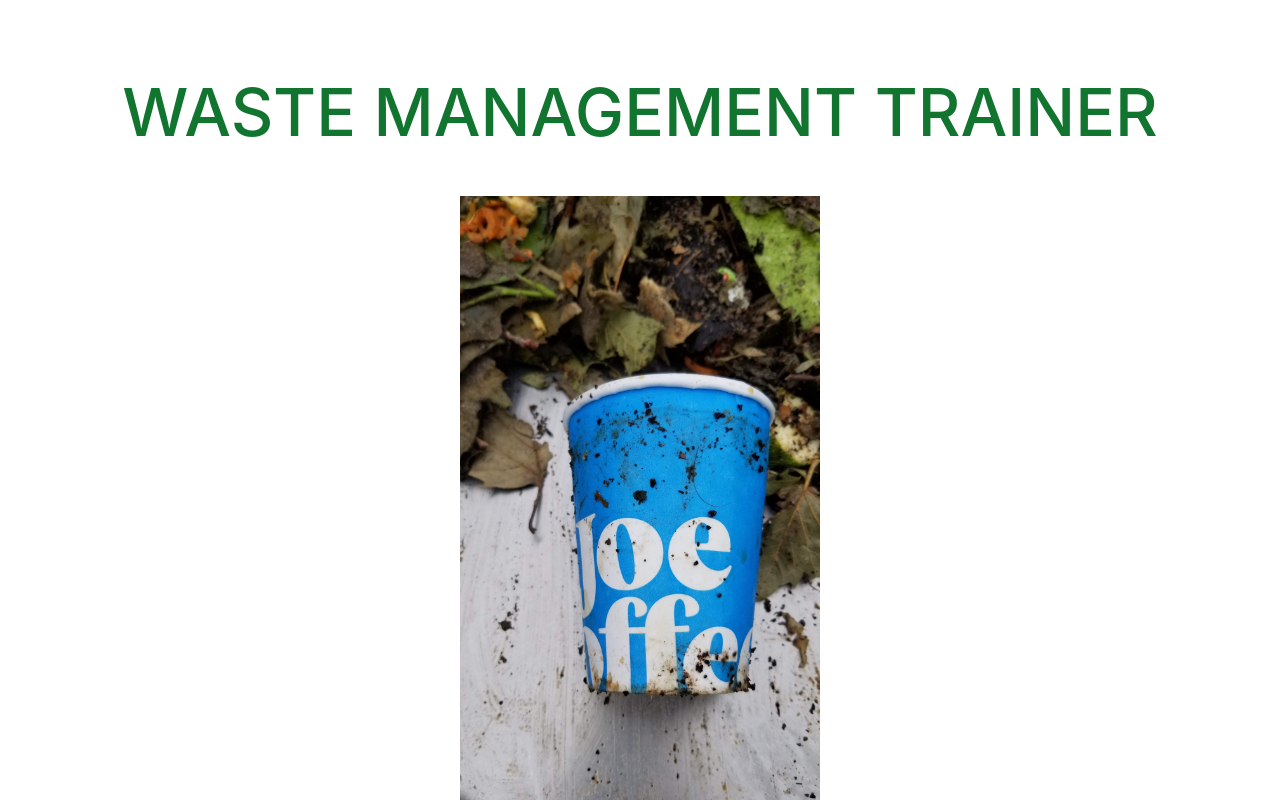
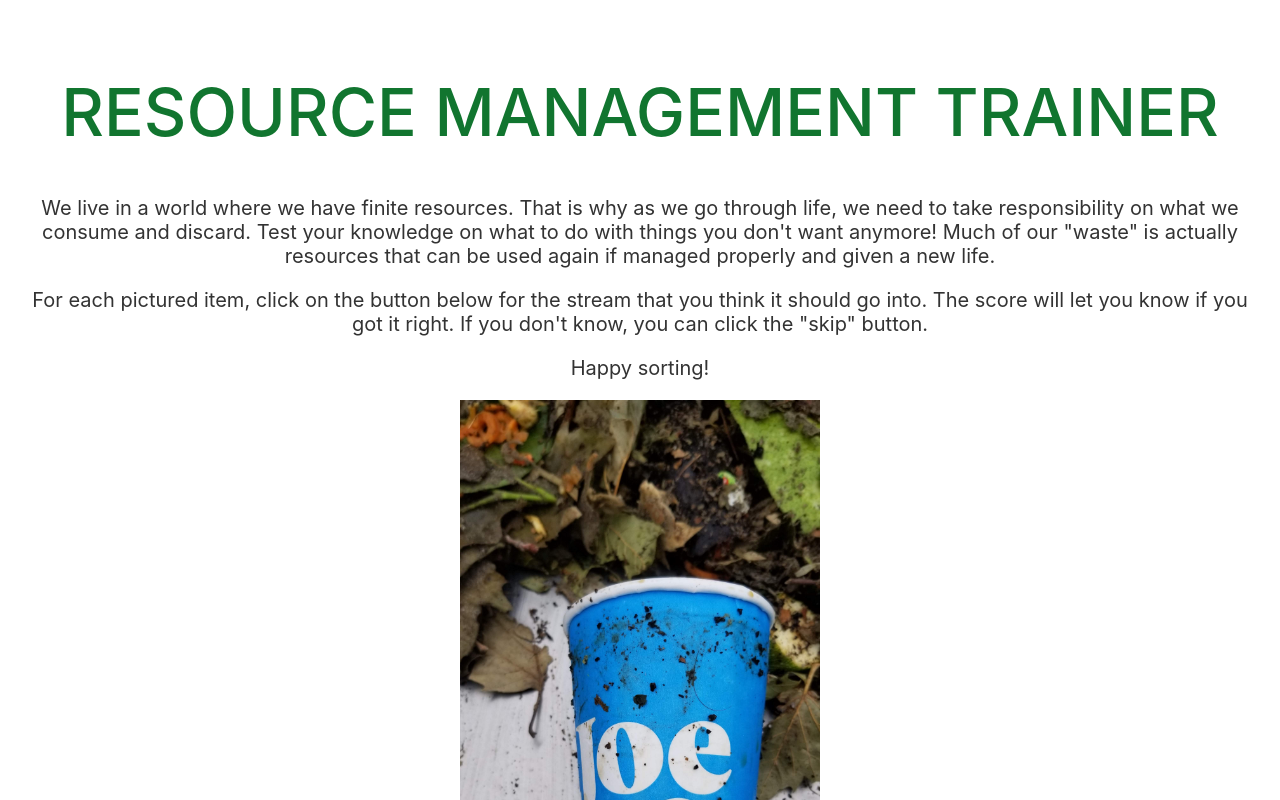
Before and after one commit to Alvin-and-Anita/waste-management-sorting-game, a Svelte app: page / in a window 1280 px wide. Shown: the top 800 px of the page. Built offline with nearby package versions, Linux system fonts and the light colour scheme.

Commit message:
Add intro and instructions (#14)

```diff
--- a/src/App.svelte
+++ b/src/App.svelte
@@ -32,7 +32,12 @@
 
 <main>
   <div id="header" class="unselectable title">
-    <h1>Waste Management Trainer</h1>
+    <h1>Resource Management Trainer</h1>
+  </div>
+  <div>
+    <p>We live in a world where we have finite resources. That is why as we go through life, we need to take responsibility on what we consume and discard. Test your knowledge on what to do with things you don't want anymore! Much of our "waste" is actually resources that can be used again if managed properly and given a new life.</p>
+    <p>For each pictured item, click on the button below for the stream that you think it should go into. The score will let you know if you got it right. If you don't know, you can click the "skip" button.</p>
+    <p>Happy sorting!</p>
   </div>
   <div id="content">
     {#if currentItemIdx < items.length}
```
